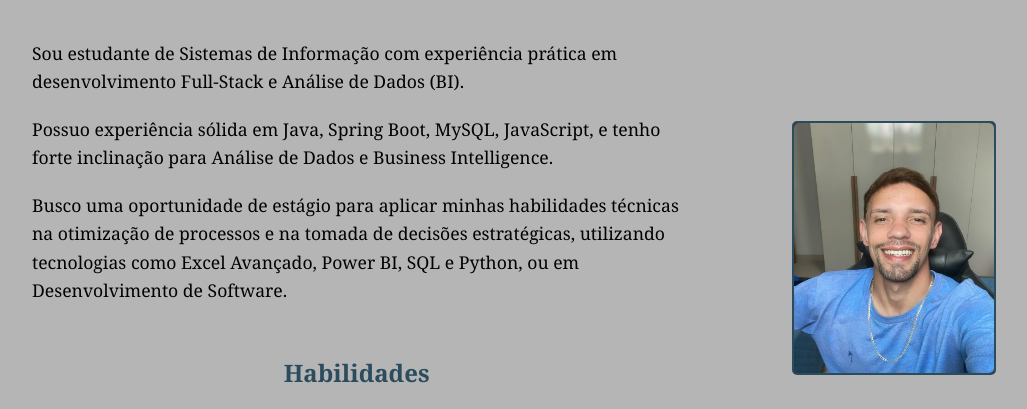
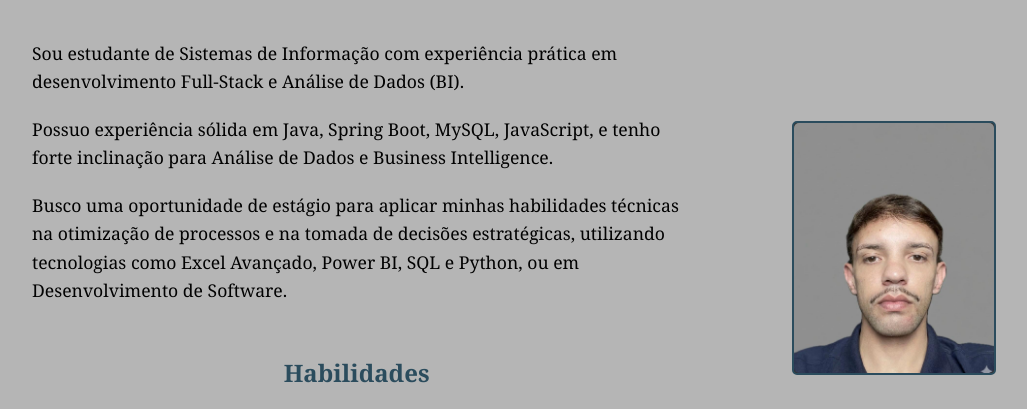
Before and after one commit to PedroFRSx/portfolioAtual, a plain HTML site: page index.html in a window 1280 px wide. Shown: the part 1040-1449 px from the top of the page, without its empty margins (96-1123 px from the left). Drawn offline with Linux system fonts and the light colour scheme.

Commit message:
alterando foto de perfil

```diff
--- a/index.html
+++ b/index.html
@@ -75,7 +75,7 @@
 
                 <div class="foto-container animate-on-scroll" style="transition-delay: 0.3s;">
                     <div class="foto-placeholder">
-                        <img src="img/fotoPerfil.jpeg" alt="Foto de Perfil">
+                        <img src="img/perfilNovaCinza.jpeg" alt="Foto de Perfil">
                     </div>
                 </div>
             </div>
```
Also changed, not shown: img/fotoPerfil.jpeg (deleted), img/perfilNovaCinza.jpeg (added).
